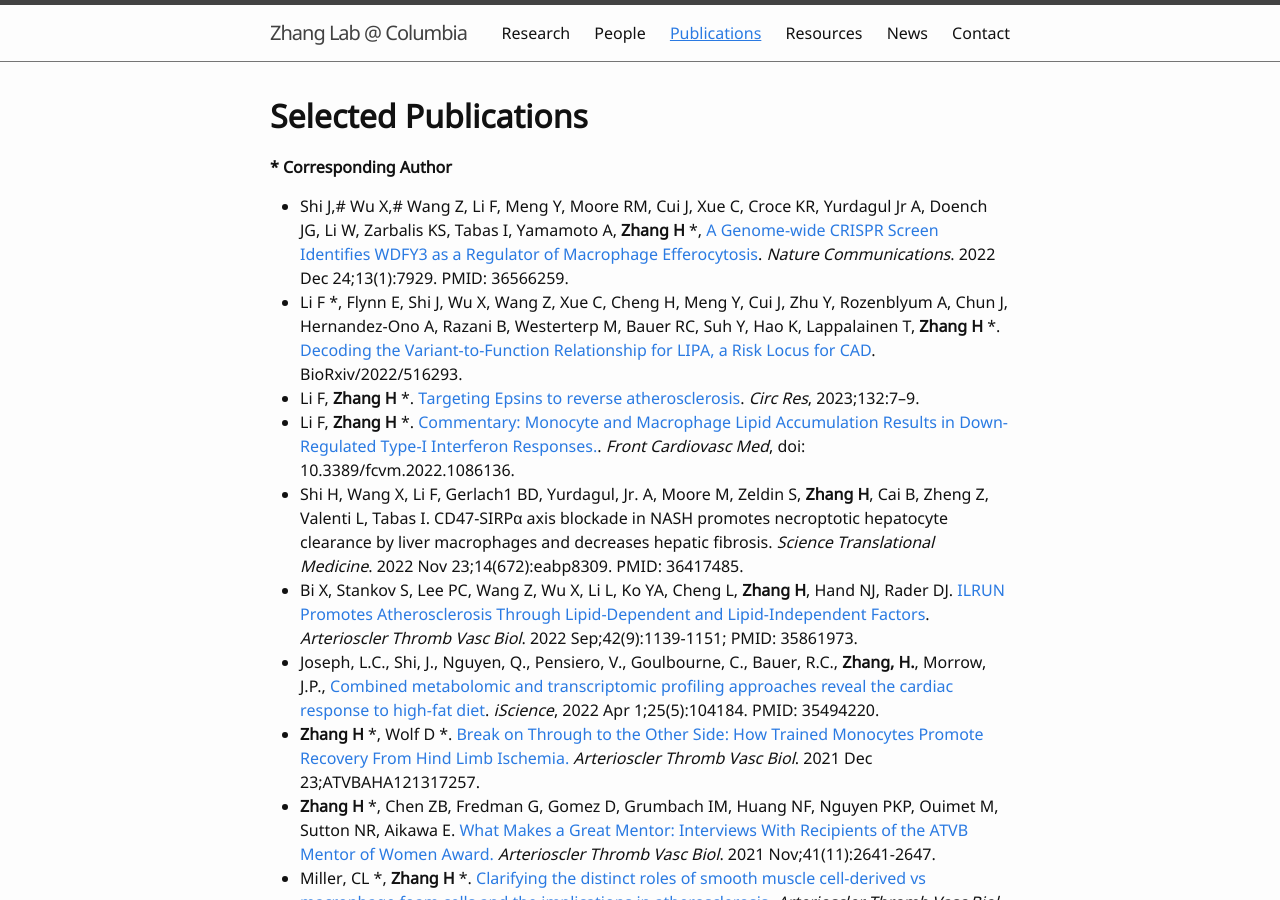
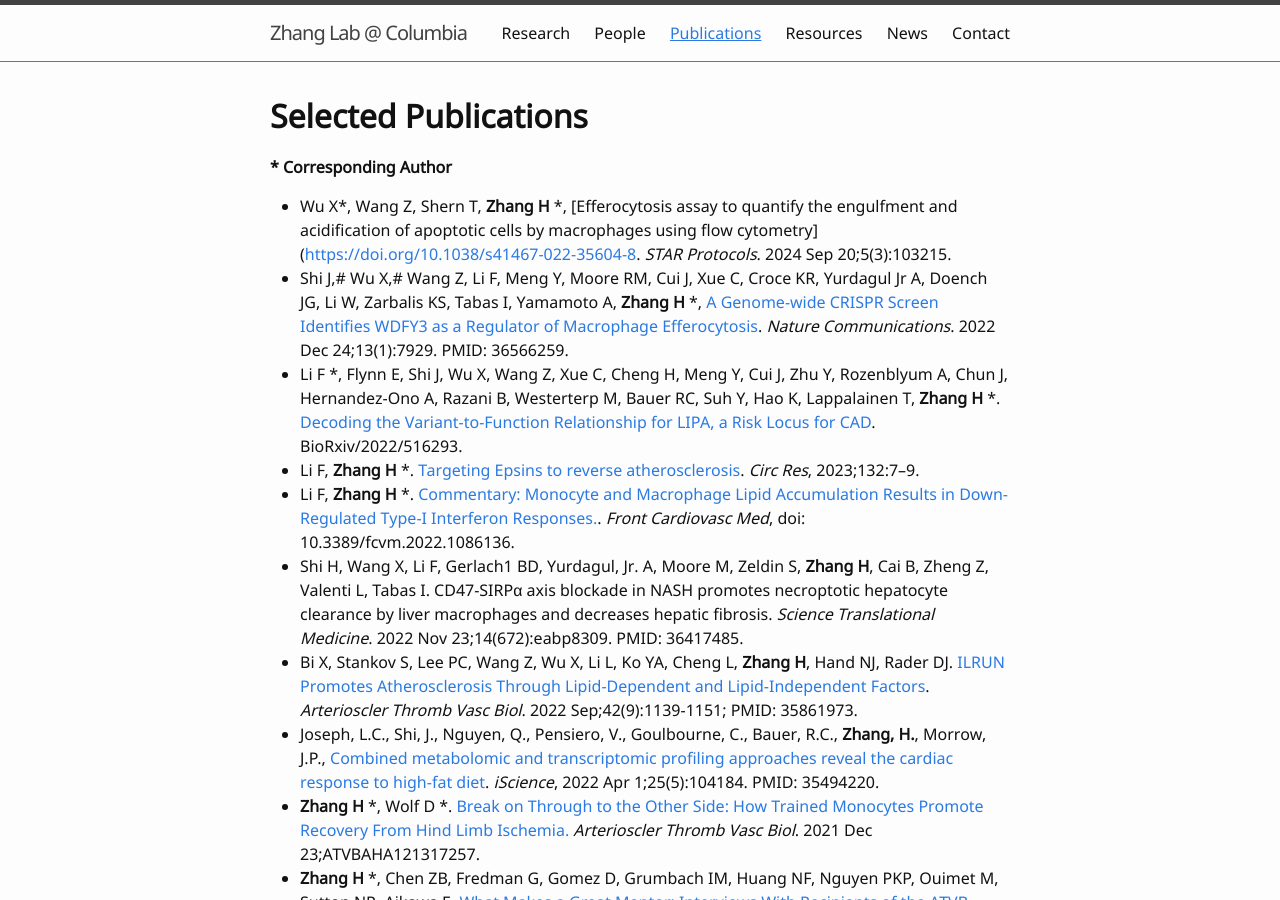
Before and after one commit to hanruizhang/zhanglab, a Jekyll site: the page built from 3_Publications.md, in a window 1280 px wide and 900 px high. Built offline with Jekyll 4.4.1, drawn with Linux system fonts in a browser that asks for light colours; comment, search, counter and statistics services are not loaded.

Commit message:
Update 3_Publications.md

```diff
--- a/3_Publications.md
+++ b/3_Publications.md
@@ -7,6 +7,7 @@ nav: true
 
 __*__ **Corresponding Author**
 
+- Wu X*, Wang Z, Shern T, **Zhang H** *, [Efferocytosis assay to quantify the engulfment and acidification of apoptotic cells by macrophages using flow cytometry]([https://doi.org/10.1038/s41467-022-35604-8](https://www.sciencedirect.com/science/article/pii/S2666166724003800). _STAR Protocols_. 2024 Sep 20;5(3):103215.
 - Shi J,# Wu X,# Wang Z, Li F, Meng Y, Moore RM, Cui J, Xue C, Croce KR, Yurdagul Jr A, Doench JG, Li W, Zarbalis KS, Tabas I, Yamamoto A, **Zhang H** *, [A Genome-wide CRISPR Screen Identifies WDFY3 as a Regulator of Macrophage Efferocytosis](https://doi.org/10.1038/s41467-022-35604-8). _Nature Communications_. 2022 Dec 24;13(1):7929. PMID: 36566259.
 - Li F *, Flynn E, Shi J, Wu X, Wang Z, Xue C, Cheng H, Meng Y, Cui J, Zhu Y, Rozenblyum A, Chun J, Hernandez-Ono A, Razani B, Westerterp M, Bauer RC, Suh Y, Hao K, Lappalainen T, **Zhang H** *. [Decoding the Variant-to-Function Relationship for LIPA, a Risk Locus for CAD](https://www.biorxiv.org/content/10.1101/2022.11.12.516293v1). BioRxiv/2022/516293.
 - Li F, **Zhang H** *. [Targeting Epsins to reverse atherosclerosis](https://www.ahajournals.org/eprint/72NVB4XX3HQAVEF2WGC5/full?redirectUri=%2Fdoi%2F10.1161%2FCIRCRESAHA.122.322273). _Circ Res_, 2023;132:7–9.
```
